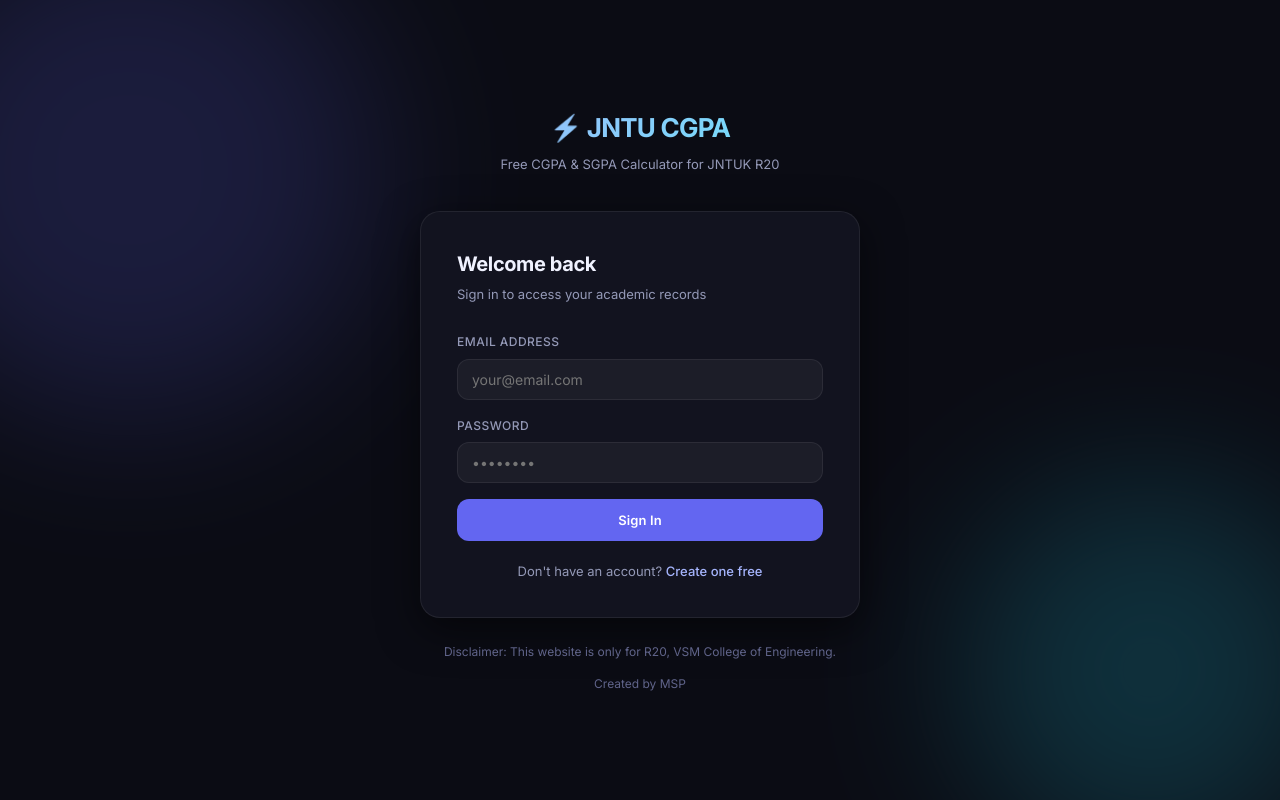
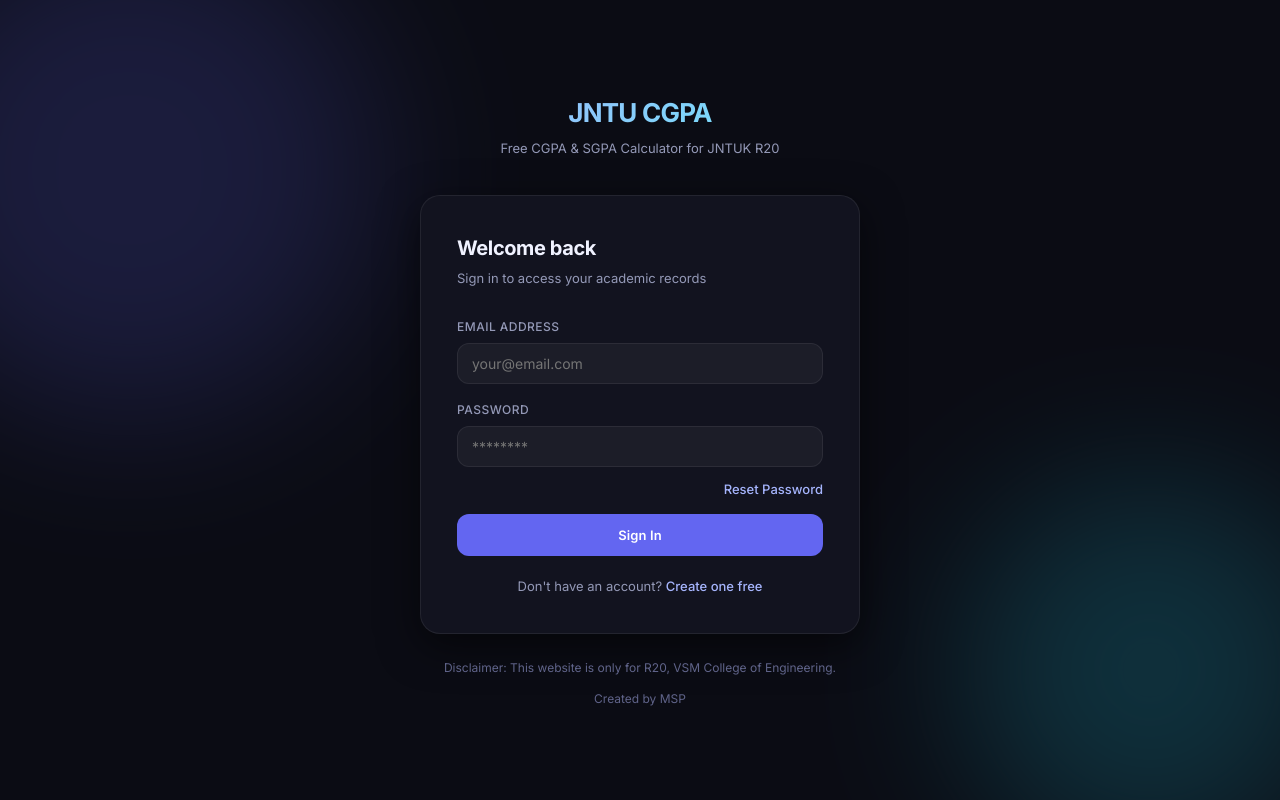
Before and after one commit to Mehermsp/JNTU-CGPA-CALCULATOR, a React (Create React App) app in the folder frontend/: page /#/login in a window 1280 px wide. Before the commit this address led to /login. Built offline with nearby package versions, Linux system fonts and the light colour scheme; no server answers.

Commit message:
otp system implementation

```diff
--- a/frontend/src/App.css
+++ b/frontend/src/App.css
@@ -355,6 +355,16 @@
   cursor: pointer;
 }
 .auth-switch a:hover { text-decoration: underline; }
+.auth-link-btn {
+  border: 0;
+  background: transparent;
+  color: #a5b4fc;
+  font: inherit;
+  font-weight: 500;
+  padding: 0;
+  cursor: pointer;
+}
+.auth-link-btn:hover { text-decoration: underline; }
 
 .error-msg {
   display: flex;
--- a/frontend/src/App.js
+++ b/frontend/src/App.js
@@ -1,5 +1,5 @@
 import React from "react";
-import { BrowserRouter, Routes, Route, Navigate } from "react-router-dom";
+import { HashRouter, Routes, Route, Navigate } from "react-router-dom";
 import { AuthProvider, useAuth } from "./context/AuthContext";
 import Login from "./pages/Login";
 import Register from "./pages/Register";
@@ -33,7 +33,7 @@
 function App() {
     return (
         <AuthProvider>
-            <BrowserRouter>
+            <HashRouter>
                 <Routes>
                     <Route
                         path="/login"
@@ -74,8 +74,9 @@
                         <Route path="cgpa" element={<CGPAPage />} />
                         <Route path="profile" element={<Profile />} />
                     </Route>
+                    <Route path="*" element={<Navigate to="/" replace />} />
                 </Routes>
-            </BrowserRouter>
+            </HashRouter>
         </AuthProvider>
     );
 }
--- a/frontend/src/pages/Login.js
+++ b/frontend/src/pages/Login.js
@@ -1,24 +1,27 @@
-import React, { useState } from 'react';
-import { useNavigate } from 'react-router-dom';
-import { useAuth } from '../context/AuthContext';
-import SiteFooter from '../components/SiteFooter';
+import React, { useState } from "react";
+import { useNavigate } from "react-router-dom";
+import { useAuth } from "../context/AuthContext";
+import SiteFooter from "../components/SiteFooter";
 
 export default function Login() {
-  const [form, setForm] = useState({ email: '', password: '' });
-  const [error, setError] = useState('');
+    const [form, setForm] = useState({ email: "", password: "" });
+    const [error, setError] = useState("");
     const [loading, setLoading] = useState(false);
     const { login } = useAuth();
     const navigate = useNavigate();
 
     const handleSubmit = async (e) => {
         e.preventDefault();
-    setError(''); setLoading(true);
+        setError("");
+        setLoading(true);
         try {
             await login(form.email, form.password);
-      navigate('/dashboard');
+            navigate("/dashboard");
         } catch (err) {
-      setError(err.response?.data?.error || 'Login failed');
-    } finally { setLoading(false); }
+            setError(err.response?.data?.error || "Login failed");
+        } finally {
+            setLoading(false);
+        }
     };
 
     return (
@@ -26,30 +29,76 @@
             <div className="auth-bg" />
             <div className="auth-container">
                 <div className="auth-logo">
-          <h1>⚡ JNTU CGPA</h1>
+                    <h1>JNTU CGPA</h1>
                     <p>Free CGPA & SGPA Calculator for JNTUK R20</p>
                 </div>
                 <div className="auth-card">
                     <h2>Welcome back</h2>
-          <p className="subtitle">Sign in to access your academic records</p>
+                    <p className="subtitle">
+                        Sign in to access your academic records
+                    </p>
                     {error && <div className="error-msg">{error}</div>}
                     <form onSubmit={handleSubmit}>
                         <div className="form-group">
                             <label>Email Address</label>
-              <input type="email" placeholder="your@email.com" value={form.email}
-                onChange={e => setForm({...form, email: e.target.value})} required />
+                            <input
+                                type="email"
+                                placeholder="your@email.com"
+                                value={form.email}
+                                onChange={(e) =>
+                                    setForm({ ...form, email: e.target.value })
+                                }
+                                required
+                            />
                         </div>
                         <div className="form-group">
                             <label>Password</label>
-              <input type="password" placeholder="••••••••" value={form.password}
-                onChange={e => setForm({...form, password: e.target.value})} required />
+                            <input
+                                type="password"
+                                placeholder="********"
+                                value={form.password}
+                                onChange={(e) =>
+                                    setForm({
+                                        ...form,
+                                        password: e.target.value,
+                                    })
+                                }
+                                required
+                            />
                         </div>
-            <button type="submit" className="btn btn-primary" disabled={loading}>
-              {loading ? 'Signing in...' : 'Sign In'}
+                        <div
+                            className="auth-switch"
+                            style={{
+                                marginTop: -4,
+                                marginBottom: 14,
+                                textAlign: "right",
+                            }}
+                        >
+                            <button
+                                type="button"
+                                className="auth-link-btn"
+                                onClick={() => navigate("/forgot-password")}
+                            >
+                                Reset Password
+                            </button>
+                        </div>
+                        <button
+                            type="submit"
+                            className="btn btn-primary"
+                            disabled={loading}
+                        >
+                            {loading ? "Signing in..." : "Sign In"}
                         </button>
                     </form>
                     <div className="auth-switch">
-            Don't have an account? <a onClick={() => navigate('/register')}>Create one free</a>
+                        Don't have an account?{" "}
+                        <button
+                            type="button"
+                            className="auth-link-btn"
+                            onClick={() => navigate("/register")}
+                        >
+                            Create one free
+                        </button>
                     </div>
                 </div>
                 <SiteFooter compact />
--- a/frontend/src/pages/Register.js
+++ b/frontend/src/pages/Register.js
@@ -223,7 +223,13 @@
                     )}
                     <div className="auth-switch">
                         Already have an account?{" "}
-                        <a onClick={() => navigate("/login")}>Sign in</a>
+                        <button
+                            type="button"
+                            className="auth-link-btn"
+                            onClick={() => navigate("/login")}
+                        >
+                            Sign in
+                        </button>
                     </div>
                 </div>
                 <SiteFooter compact />
```
Also changed, not shown: 11 other files (tests, documents, lock files or other folders). Lines whose indentation alone changed are shown as unchanged.
